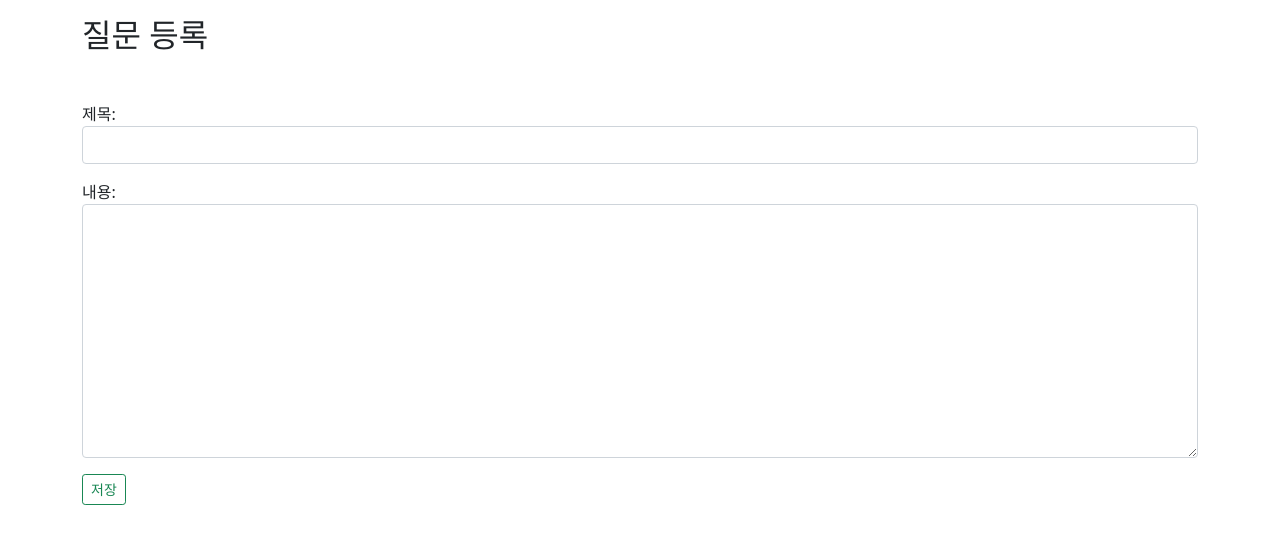
After one commit to ASHyeon/Qize, a Django app: page /pybo/question/create/ in a window 1280 px wide. The commit adds this page. Shown: the top 544 px of the page. Run offline with Django 4.2, Linux system fonts and the light colour scheme; some libraries are stand-ins or nearby versions.

Commit message:
django form 사용

```diff
--- /dev/null
+++ b/pybo/froms.py
@@ -0,0 +1,24 @@
+'''
+파일명 : froms.py
+설 명 :
+생성일 : 2023-02-01
+생성자 : AhnSeonghyun
+since 2023.01.09 Copyright (C) by KandJang All right reserved.
+'''
+from django import forms
+from pybo.models import Question
+
+class QusetionForm(forms.ModelForm):
+    class Meta:
+        model = Question # 사용할 question model
+
+        fields = ['subject', 'content'] # QusetionFormt에서 사용할 question model의 속성
+        widgets = {
+            #class = "form-control"
+            'subject': forms.TextInput(attrs={'class': 'form-control'}),
+            'content': forms.Textarea(attrs={'class': 'form-control', 'rows':10}),
+        }
+        labels ={ # subject -> 제목 으로 변경
+            'subject':'제목',
+            'content':'내용',
+        }
--- a/pybo/urls.py
+++ b/pybo/urls.py
@@ -15,9 +15,11 @@ urlpatterns = [
     path('', views.index, name='index'),
     path('<int:question_id>/', views.detail, name='detail'),
     path('answer/create/<int:question_id>/', views.answer_create, name='answer_create'),
+    path('question/create/', views.question_create, name='question_create'),
 
     # temp menu
     path('boot/menu', views.boot_menu, name='boot_menu'),
+    # bootstrap template
     path('boot/list/',views.boot_list, name='boot_list'),
     path('boot/reg/',views.boot_reg, name='boot_reg')
 ]
--- a/pybo/views.py
+++ b/pybo/views.py
@@ -2,10 +2,30 @@ from django.shortcuts import render, get_object_or_404, redirect
 from django.http import HttpResponse
 from django.utils import timezone
 from .models import Question
+from .froms import QusetionForm
 
 
 
 # Create your views here.
+
+def question_create(request):
+    '''질문등록'''
+
+    print('request.method:{}'.format(request.method))
+    if request.method == 'POST':
+        print('question_create post')
+        # 저장
+        form = QusetionForm(request.POST) # request.POST 데이터
+
+        if form.is_valid(): # form(질문등록)이 유효하면
+            question=form.save(commit=False) # subject, content만 저장(commit은 하지 않음)
+            question.create_date = timezone.now()
+            question.save() # 날짜 까지 생성해서 저장(commit)
+            return redirect("pybo:index")
+    else:
+        form = QusetionForm()
+        context = {'form': form}
+        return render(request,'pybo/question_form.html',context)
 
 
 def boot_menu(request):
--- /dev/null
+++ b/templates/base.html
@@ -0,0 +1,21 @@
+{% load static %}
+<!DOCTYPE html>
+<html lang="ko">
+<head>
+    <meta charset="UTF-8">
+    <meta name="viewport" content="width=device-width, initial-scale=1, shrink-to-fit=no">
+    <!--favicon -->
+    <link rel="shortcut icon" type="image/x-icon" href="/static/favicon.ico">
+    <link rel="stylesheet" type="text/css" href="/static/style.css">
+    <!--Bootstrap -->
+    <link rel="stylesheet" type="text/css" href="/static/bootstrap.min.css">
+    <script src="/static/common.js"></script>
+    <title>Pybo</title>
+</head>
+<body>
+    <!-- 기본 템플릿 안에 삽입될 내용 -->
+    {% block content%}
+    {% endblock %}
+    <!-- 기본 템플릿 안에 삽입될 내용 end----------------------------------------->
+</body>
+</html>
--- /dev/null
+++ b/templates/pybo/question_form.html
@@ -0,0 +1,18 @@
+{% extends 'base.html' %}
+{% block content %}
+    <!-- container -->
+    <div class="container my-3">
+        <div class="text-start mb-5">
+            <h2>질문 등록</h2>
+        </div>
+
+        <form method="post" action="{% url 'pybo:question_create' %}" class="post-form my-3">
+            {% csrf_token %}
+            {{form.as_p}} <!-- 모델 폼과 연결된 subject, content에 값을 저장할수 있는 form생성 -->
+            <button type="submit" class="btn btn-outline-success btn-sm">저장</button>
+        </form>
+
+    </div>
+    <!-- container end------------------------------------------>
+
+{% endblock %}
```
Also changed, not shown: templates/pybo/question_detail.html (+18 -38 lines), templates/pybo/question_list.html (+5 -18 lines), static/favicon.ico (added), 1 other file.
